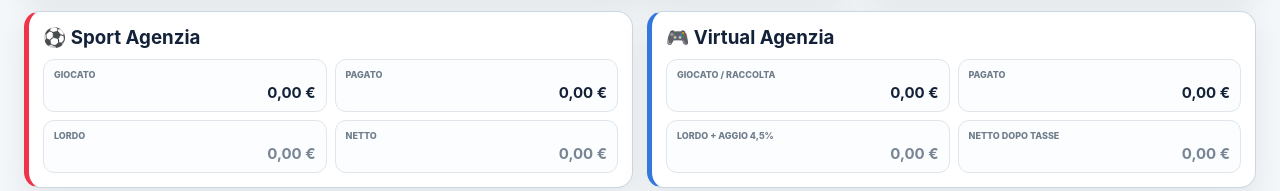
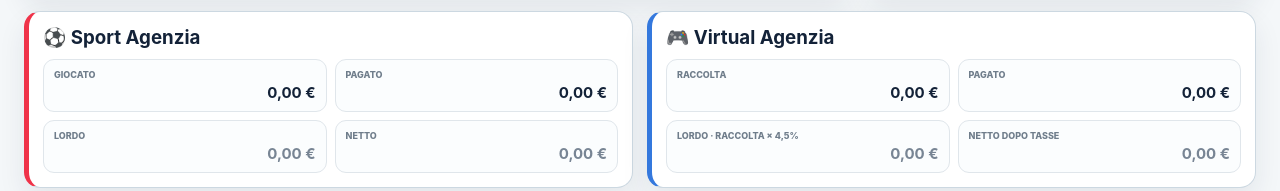
Before and after one commit to alexsalv2-ops/Wincity-Dashboard-v13, a plain HTML site: page index.html in a window 1280 px wide. Shown: the part 950-1141 px from the top of the page. Drawn offline with Linux system fonts and the light colour scheme.

Commit message:
v14.01: attiva calcolo Virtual raccolta x 4,5%

```diff
--- a/index.html
+++ b/index.html
@@ -410,6 +410,6 @@
   </nav>
 
   <div id="toast" class="toast"></div>
-  <script src="app-v1400.js?build=1400"></script>
+  <script src="app-v1401.js?build=1401"></script>
 </body>
 </html>
```
